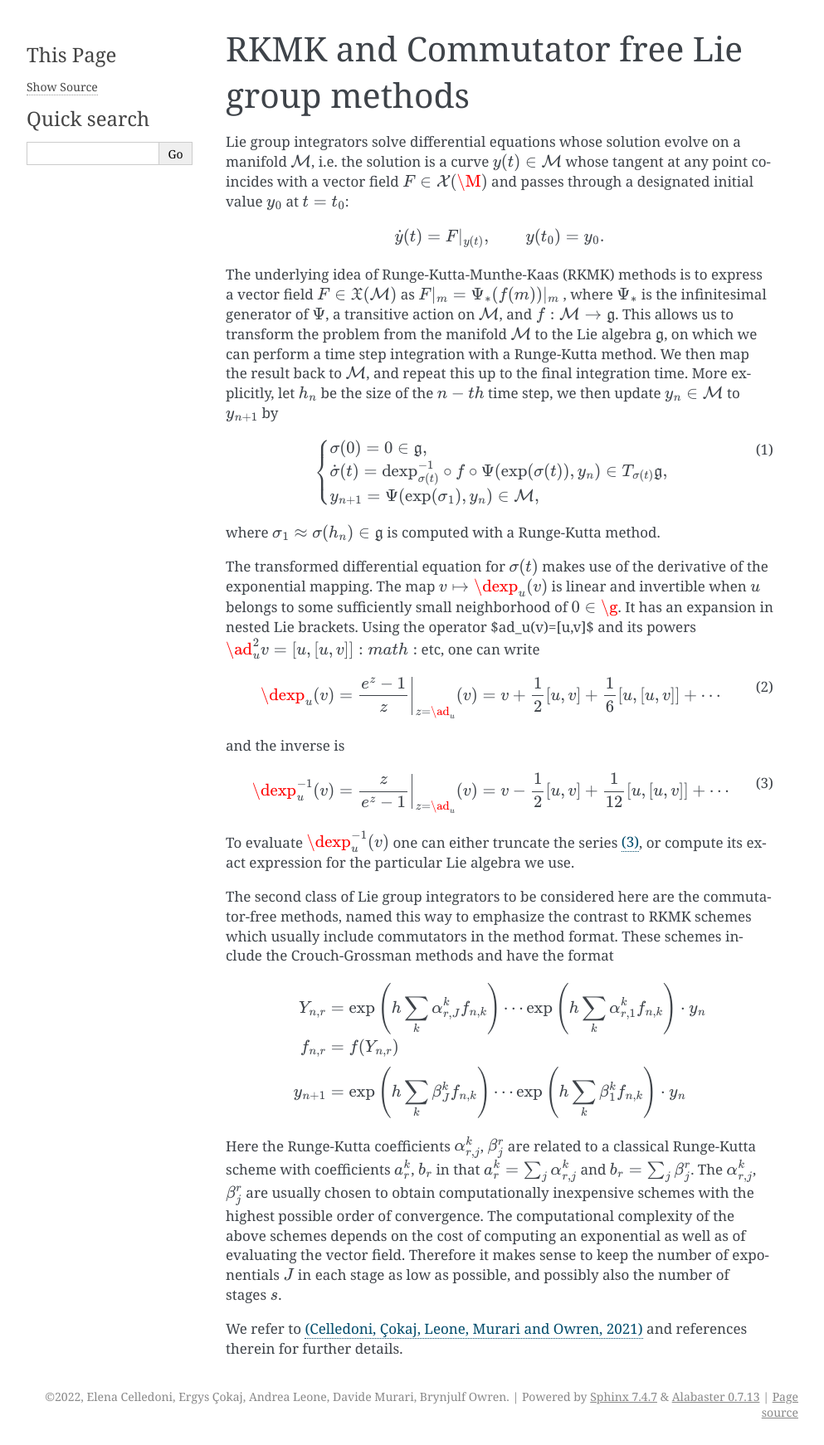
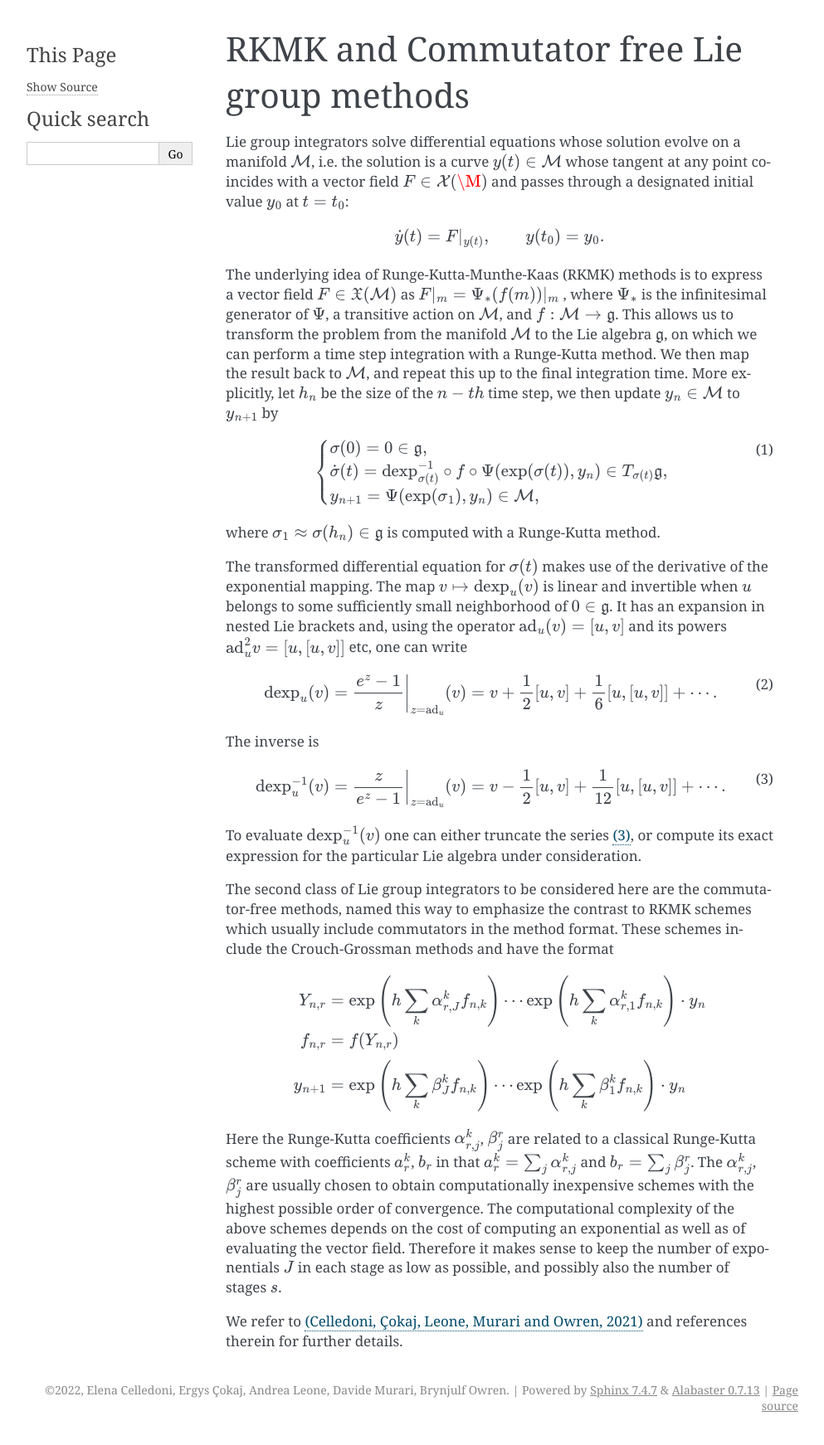
Before and after one commit to THREAD-3-2/RKMK_Commutator_free_integrators, a Sphinx documentation site: the page built from docs/int.rst, in a window 1280 px wide. Shown: the whole page at 83% size, without its empty margins (148-1141 px from the left). Built offline with Sphinx 7.4.7, drawn with Linux system fonts in a browser that asks for light colours.

Commit message:
Update int.rst

```diff
--- a/docs/int.rst
+++ b/docs/int.rst
@@ -28,26 +28,25 @@ The underlying idea of Runge-Kutta-Munthe-Kaas (RKMK) methods is to express a ve
 where :math:`\sigma_1\approx \sigma(h_n)\in\mathfrak{g}` is computed with a Runge-Kutta method.
 
 
-The transformed differential equation for :math:`\sigma(t)` makes use of the derivative of the exponential mapping. The map :math:`v\mapsto\dexp_u(v)` is linear and invertible when :math:`u` belongs to some sufficiently small neighborhood of :math:`0\in\g`. It has an expansion in nested Lie brackets. Using the operator $\ad_u(v)=[u,v]$ and its powers
-:math:`\ad_u^2 v=[u,[u,v]]:math:` etc, one can write
+The transformed differential equation for :math:`\sigma(t)` makes use of the derivative of the exponential mapping. The map :math:`v\mapsto\textrm{dexp}_u(v)` is linear and invertible when :math:`u` belongs to some sufficiently small neighborhood of :math:`0\in\mathfrak{g}`. It has an expansion in nested Lie brackets and, using the operator :math:`\textrm{ad}_u(v)=[u,v]` and its powers :math:`\textrm{ad}_u^2 v=[u,[u,v]]` etc, one can write
 
 .. math::
     :name: eq:2
 
     \begin{align}
-        \dexp_u(v) = \left.\frac{e^z-1}{z}\right|_{z=\ad_u}(v) = v + \frac12[u,v] + \frac16[u,[u,v]] + \cdots
+        \textrm{dexp}_u(v) = \left.\frac{e^z-1}{z}\right|_{z=\textrm{ad}_u}(v) = v + \frac12[u,v] + \frac16[u,[u,v]] + \cdots.
     \end{align}
 
-and the inverse is
+The inverse is
 
 .. math::
     :name: eq:3
 
     \begin{align}
-        \dexp_u^{-1}(v) =\left.\frac{z}{e^z-1}\right|_{z=\ad_u}(v)= v -\frac12[u,v] + \frac1{12}[u,[u,v]]+\cdots
+        \textrm{dexp}_u^{-1}(v) =\left.\frac{z}{e^z-1}\right|_{z=\textrm{ad}_u}(v)= v -\frac12[u,v] + \frac1{12}[u,[u,v]]+\cdots.
     \end{align}
 
-To evaluate :math:`\dexp_u^{-1}(v)` one can either truncate the series :ref:`(3) <eq:2>`, or compute its exact expression for the particular Lie algebra we use.
+To evaluate :math:`\textrm{dexp}_u^{-1}(v)` one can either truncate the series :ref:`(3) <eq:2>`, or compute its exact expression for the particular Lie algebra under consideration.
 
 The second class of Lie group integrators to be considered here are the commutator-free methods, named this way to emphasize the contrast to RKMK schemes which usually include commutators in the method format. These schemes include the Crouch-Grossman methods and have the format
 
```
